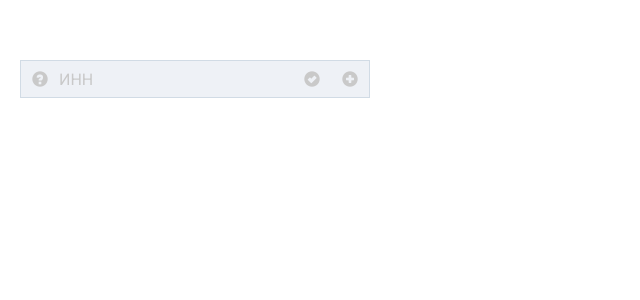
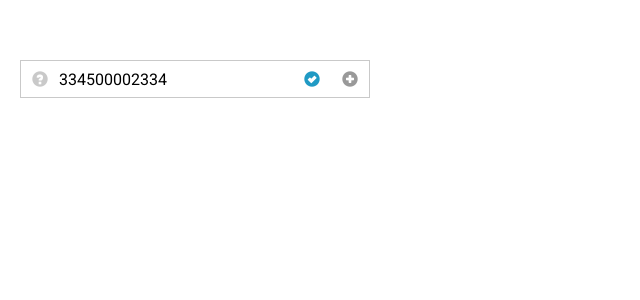
Before and after one commit to GaryGolf/input, a React app: page / in a window 1280 px wide. Shown: the top 300 px of the page, without its empty margins (0-640 px from the left). Built offline with nearby package versions, Linux system fonts and the light colour scheme.

Commit message:
input add colors for error warning & success status

```diff
--- a/src/components/demo.tsx
+++ b/src/components/demo.tsx
@@ -4,11 +4,39 @@ import Input from './input'
 import TagInput from './tag-input'
 
 interface Props {}
-interface State {}
+interface State {
+    error: string
+    warning: string
+}
 
-export default class Demo extends React.Component<null, null> {
+export default class Demo extends React.Component<Props, State> {
+
+    constructor(props:Props){
+        super(props)
+
+        this.state = {
+            error: null,
+            warning: null,
+        }
+    }
+
+    handleInputSubmit(value: string){
+        if(value.length!=12){
+            const error = 'Номер ИНН должен содержать 12 цифровых символов'
+            const warning = null
+            return this.setState({error, warning})
+        } else if(value!="334500002334") {
+            const error = null;
+            const warning = 'Желательно, чтобы ИНН совпадал с "334500002334"'
+            return this.setState({error, warning})
+        } else {
+            const error = null;
+            const warning = null
+            return this.setState({error, warning})
+        }
+    }
+
     render(){
-
 
 
         return (
@@ -19,16 +47,17 @@ export default class Demo extends React.Component<null, null> {
                 <Input
                     placeholder="ИНН"
                     name="inn"
-                    value="334500002334"
+                    defaultValue="334500002334"
                     maxLength={12}
 
                     pattern="[0-9]{12}"
                     title="Номер ИНН должен содержать 12 цифровых символов"
-                    onFocus={()=>console.log('focus')}
+                    // onFocus={()=>console.log('focus')}
                     // onBlur={()=>console.log('blur')}
                     // onChange={console.log}
-                    onSubmit={console.log}
-                    disabled
+                    onSubmit={this.handleInputSubmit.bind(this)}
+                    error={this.state.error}
+                    warning={this.state.warning}
                 >
                     <span
                         className="glyphicon glyphicon-ok-sign"
--- a/src/components/input/input.css
+++ b/src/components/input/input.css
@@ -4,6 +4,7 @@
     flex-flow: row nowrap;
     justify-content: space-between;
     align-items: center;
+    position: relative;
     height: 38px;
     font: 16px 'Roboto', sans-serif;
     max-width: 350px;
@@ -23,6 +24,17 @@
 .container ::placeholder {
     font: 16px 'Roboto', sans-serif;
 }
+
+.container .error-message {
+    display: none;
+    font: 10px 'Roboto', sans-serif;
+    color: #DE3318;
+    position: absolute;
+    top:39px;
+    margin-top: 6px;
+}
+
+
 .icon-container {
     display: table;
     flex: 1 0 38px;
@@ -54,21 +66,54 @@
     color: #C9C9C9;
 }
 
-.container:hover:not([data-status="disabled"]) {
+.container[data-status="normal"]:hover {
     border-color: #209AC4;
 }
 
-.container:hover:not([data-status="disabled"]) .icon-1 {
+.container[data-status="normal"]:hover .icon-1 {
      color: #209AC4;
 }
 
-.container:hover:not([data-status="disabled"]) .icon-0 {
+.container[data-status="normal"]:hover .icon-0 {
      color: #1A7B9D;
 }
 
-[data-status="focused"] {
+/*
+.container input:invalid:not(:focus) {
+    border-bottom: 2px dashed #DE3318;
+}
+
+.container input:invalid:not(:focus) + .error-message {
+    display: block
+}
+*/
+
+.container[data-status="focused"] {
     box-shadow: 0 0 8px #209AC4;
 }
+.container[data-status="success"] {
+    border: 1px solid #009900;
+}
+
+.container[data-status="error"] {
+    border: 1px solid #DE3318;
+}
+.container[data-status="error"] .error-message{
+    display: block;
+    color: #DE3318;
+}
+.container[data-status="warning"] {
+    border: 1px solid #DD8700;
+}
+.container[data-status="warning"] .error-message{
+    display: block;
+    color: #DD8700;
+}
+
+
+
+
+
 
 [data-status="disabled"] {
     background-color: #EEF1F6;
--- a/src/components/input/input.tsx
+++ b/src/components/input/input.tsx
@@ -10,13 +10,15 @@ interface Icon {
 interface Props {
     className?: string
     name?: string
-    value?: string
+    defaultValue?: string
     type?: string
     placeholder?: string
     pattern?: string
     title?: string
     disabled?: boolean
     maxLength?: number
+    error?: string
+    warning?: string
     onFocus?:()=>void
     onBlur?:()=>void
     onChange?:(value:string)=>void
@@ -34,15 +36,16 @@ export default class Input extends React.Component<Props, State> {
 
     constructor(props:Props){
         super(props)
-        const status = props.disabled? Status.disabled : Status.normal
+        const {disabled, error, warning} = props
+        const status = disabled? Status.disabled : !!error? Status.error : !!warning? Status.warning :Status.normal
         this.state = { status }
     }
 
     componentWillReceiveProps(nextProps) {
-        if(nextProps.disabled!=this.props.disabled) {
-            const status = nextProps.disabled?Status.disabled:Status.normal
-            this.setState({status})
-        }
+        const {disabled, error, warning} = nextProps
+        const status = disabled? Status.disabled : !!error? Status.error : !!warning? Status.warning :Status.success
+        this.setState({status})
+        console.log(status)
     }
 
     handleFocus(){
@@ -69,7 +72,6 @@ export default class Input extends React.Component<Props, State> {
         const {onChange, onSubmit} = this.props
         const value = event.target.value
         if(!!onChange) onChange(value)
-        if(!!onSubmit) onSubmit(value)
     }
 
     handleKeyUp(event) {
@@ -90,7 +92,7 @@ export default class Input extends React.Component<Props, State> {
 
     render(){
 
-        const {name, type, placeholder, pattern, title, maxLength, disabled} = this.props
+        const {name, type, defaultValue, placeholder, pattern, title, maxLength, disabled} = this.props
 
         const children = React.Children.toArray(this.props.children)
             .filter(item=>item['type']=='span')
@@ -100,7 +102,7 @@ export default class Input extends React.Component<Props, State> {
                 <span className={item.props.className}/>
                 </div>)
 
-        const inputProps = {name, type, placeholder, pattern, title, maxLength, disabled}
+        const inputProps = {name, type, defaultValue, placeholder, pattern, title, maxLength, disabled}
 
         return (
         <div className={styles.container}
@@ -114,6 +116,7 @@ export default class Input extends React.Component<Props, State> {
                 onKeyUp={this.handleKeyUp.bind(this)}
                 onSelect={this.handleSelect.bind(this)}
             />
+            <span className={styles['error-message']}>{this.props.error || this.props.warning}</span>
             {children.slice(0,2)}
         </div>
         )
--- a/src/components/input/status.ts
+++ b/src/components/input/status.ts
@@ -2,4 +2,7 @@ export const normal = 'normal'
 export const focused = 'focused'
 export const changed = 'changed'
 export const disabled = 'disabled'
+export const error = 'error'
+export const warning = 'warning'
+export const success = 'success'
 export const submited = 'submited'
```
